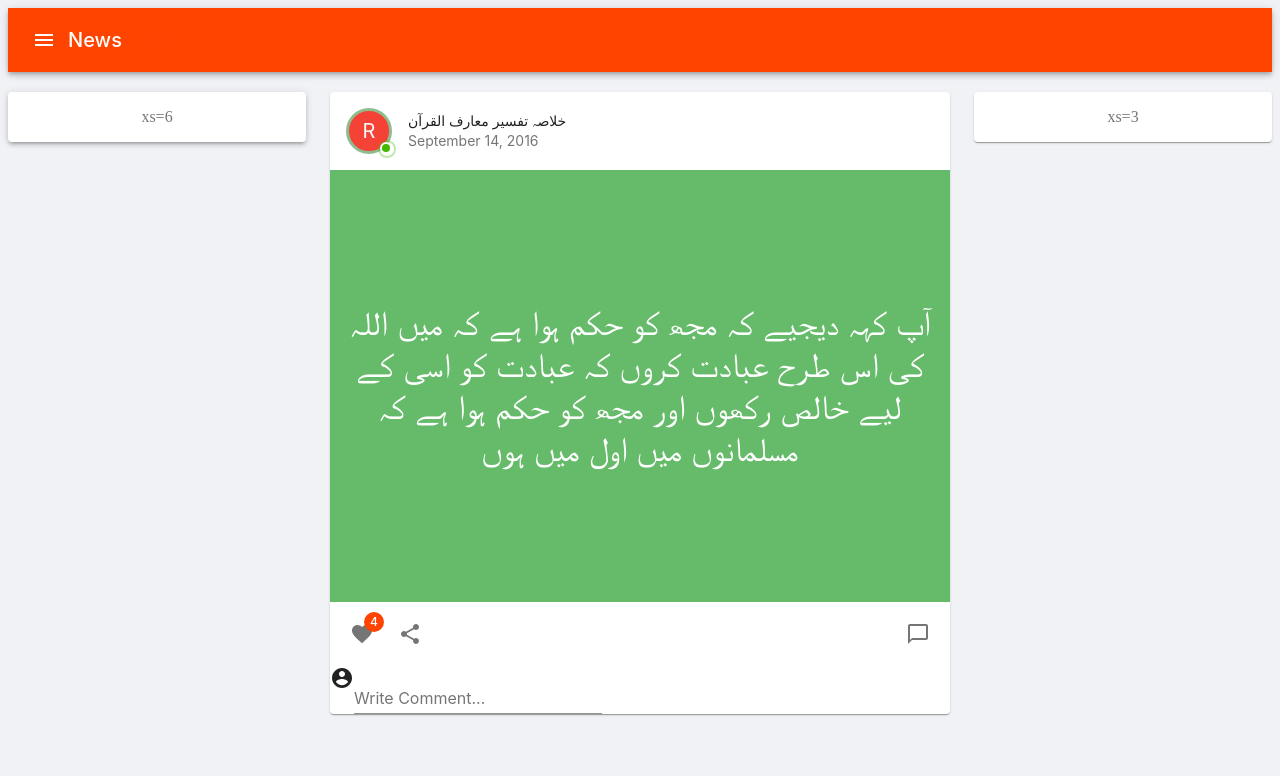
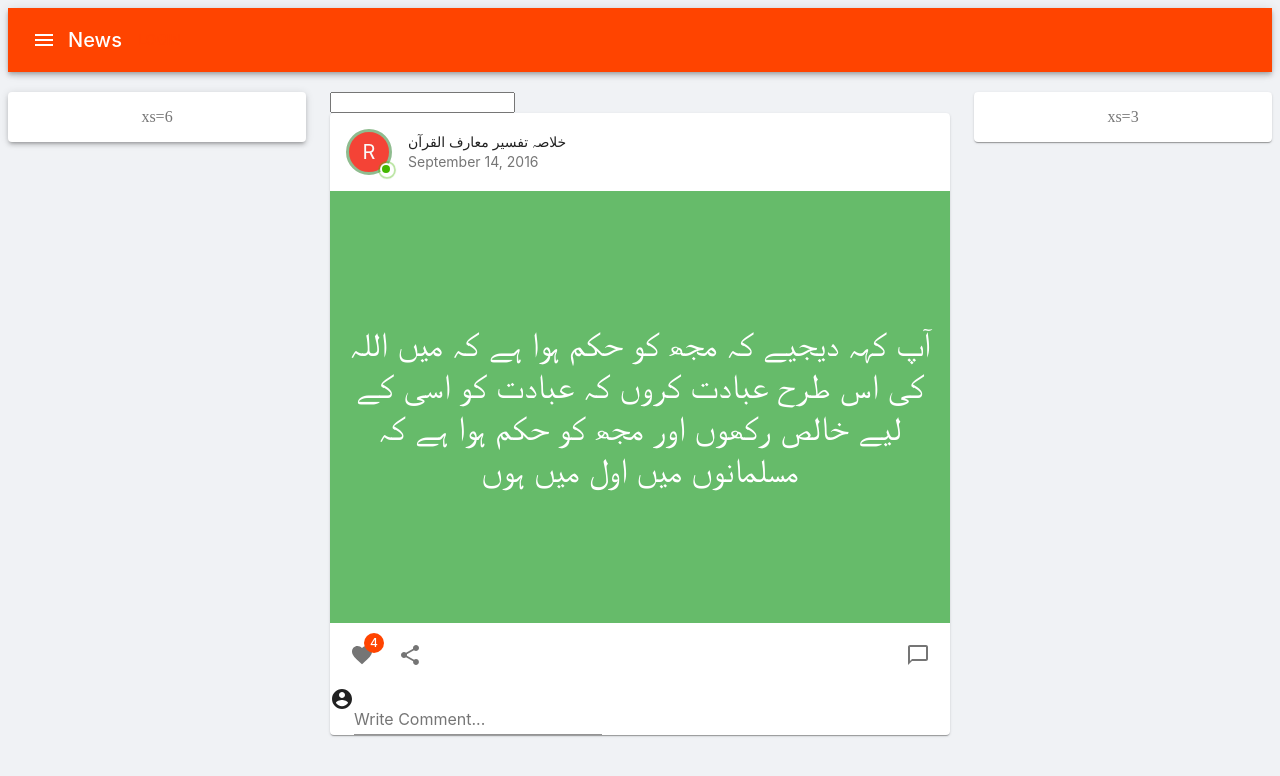
Before and after one commit to abdul-rehman-2050/React-Post-maker, a React (Create React App) app: page / in a window 1280 px wide. Shown: the top 776 px of the page. Built offline with nearby package versions, Linux system fonts and the light colour scheme.

Commit message:
1 file modified, 1 added

```diff
--- a/src/App.js
+++ b/src/App.js
@@ -9,7 +9,7 @@ import DeleteIcon from "@material-ui/icons/Delete";
 import AccountCircle from "@material-ui/icons/AccountCircle";
 import TopBar from "./TopBar.js";
 import PostCard from "./PostCard.js";
-import CreatePost from "./CreatePost.js";
+import CreatePost from "./CreatePost2.js";
 
 const useStyles = makeStyles(theme => ({
   root: {
@@ -98,7 +98,7 @@ export default function App() {
           </Grid>
 
           <Grid item md={6} sm={8}>
-
+            <CreatePost />
             <PostCard
               content={post.content}
               book={post.book}
--- /dev/null
+++ b/src/CreatePost2.js
@@ -0,0 +1,17 @@
+import React, { useState, useEffect, useContext } from "react";
+import {
+  Paper,
+  Grid,
+  CircularProgress,
+  TextField,
+  FormControl,
+  InputBase,
+  InputLabel,
+  Collapse,
+  Button
+} from "@material-ui/core";
+import { withStyles, makeStyles, fade } from "@material-ui/core/styles";
+
+export default function CreatePost() {
+  return <input type="text" />;
+}
```
